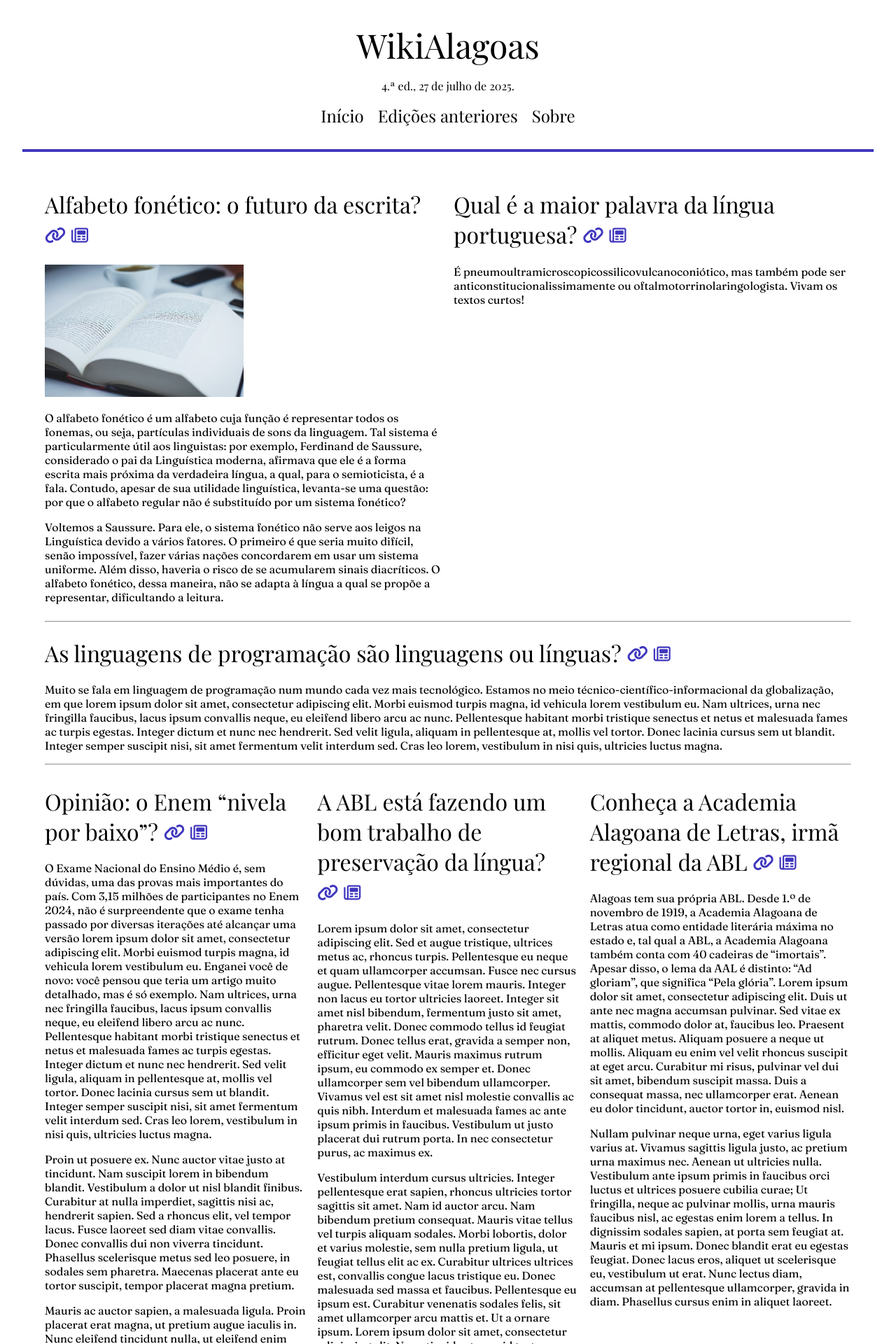
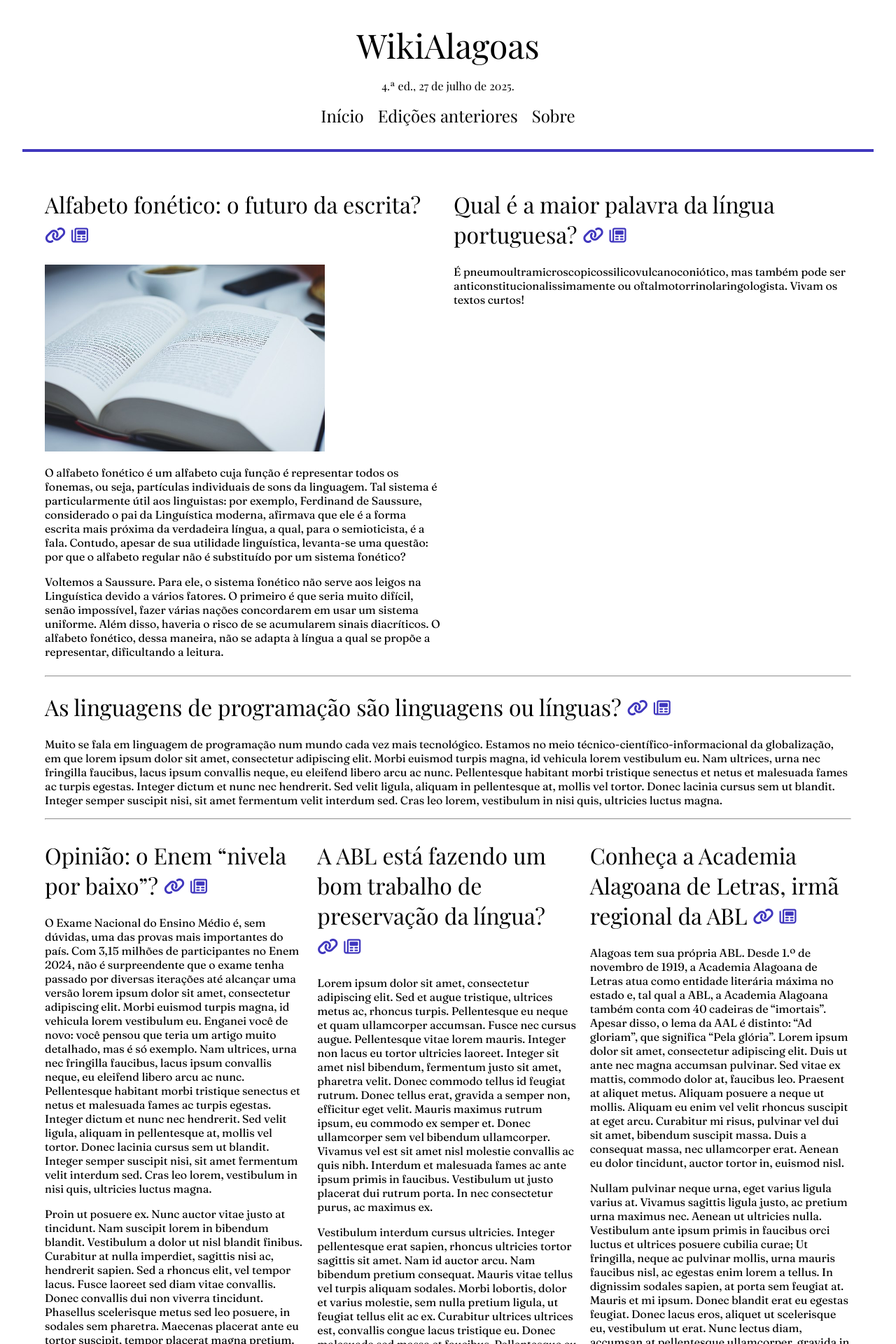
Before and after one commit to wikialagoas/wikialagoas, a Jekyll site: the page built from _posts/2025-07-27-4ed.markdown, in a window 1280 px wide. Shown: the top 1920 px of the page at 70% size. Built offline with Jekyll 4.4.1, drawn with Linux system fonts in a browser that asks for light colours.

Commit message:
Muda o tamanho da imagem temporariamente (a imagem é provisória)

```diff
--- a/_posts/2025-07-27-4ed.markdown
+++ b/_posts/2025-07-27-4ed.markdown
@@ -7,7 +7,7 @@ date: 2025-07-27
 <div class="content-grid">
     <div>
         <h1>Alfabeto fonético: o futuro da escrita? {% include icons-temp.html %}</h1> <!-- adicionar include de fontes tipo: include sources.html s1="fonte 1" s2="fonte 2" s3="fonte 3" s4="fonte4" -->
-        <img src="{{ site.baseurl }}/assets/Open_book_(26421751605).jpg" width="50%">
+        <img src="{{ site.baseurl }}/assets/Open_book_(26421751605).jpg" style="width: 25rem;">
         <p>O alfabeto fonético é um alfabeto cuja função é representar todos os fonemas, ou seja, partículas individuais de sons da linguagem. Tal sistema é particularmente útil aos linguistas: por exemplo, Ferdinand de Saussure, considerado o pai da Linguística moderna, afirmava que ele é a forma escrita mais próxima da verdadeira língua, a qual, para o semioticista, é a fala. Contudo, apesar de sua utilidade linguística, levanta-se uma questão: por que o alfabeto regular não é substituído por um sistema fonético?</p>
         <p>Voltemos a Saussure. Para ele, o sistema fonético não serve aos leigos na Linguística devido a vários fatores. O primeiro é que seria muito difícil, senão impossível, fazer várias nações concordarem em usar um sistema uniforme. Além disso, haveria o risco de se acumularem sinais diacríticos. O alfabeto fonético, dessa maneira, não se adapta à língua a qual se propõe a representar, dificultando a leitura.</p>
     </div>
```
